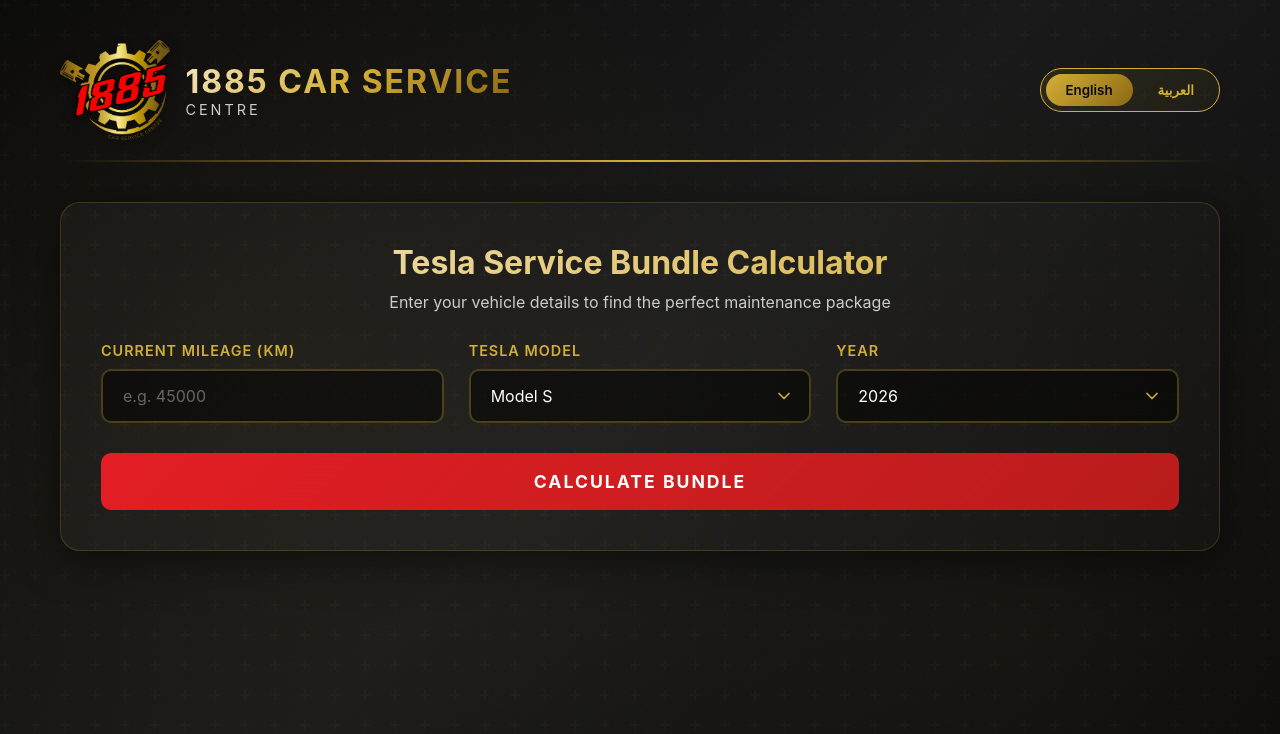
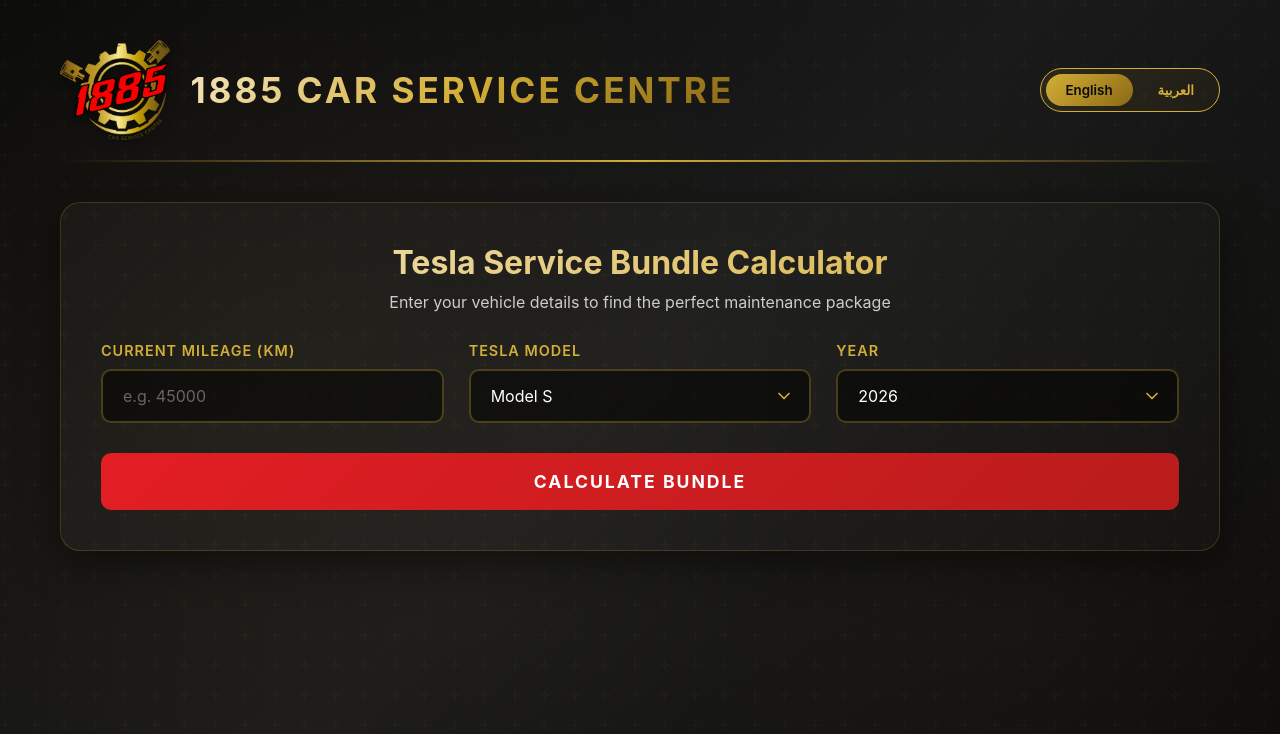
Before and after one commit to larikhalil/tesla, a plain HTML site: page index.html in a window 1280 px wide. Drawn offline with Linux system fonts and the light colour scheme.

Commit message:
index.html
fixed title

```diff
--- a/index.html
+++ b/index.html
@@ -73,7 +73,7 @@
         .logo-container {
             display: flex;
             align-items: center;
-            gap: 15px;
+            gap: 20px;
         }
 
         .logo-container img {
@@ -83,27 +83,16 @@
             object-fit: contain;
         }
 
-        .brand-text {
-            display: flex;
-            flex-direction: column;
-        }
-
         .brand-text h1 {
-            font-size: 2rem;
+            font-size: 2.2rem;
             font-weight: 700;
             background: linear-gradient(135deg, var(--gold-light) 0%, var(--gold-primary) 50%, var(--gold-dark) 100%);
             -webkit-background-clip: text;
             -webkit-text-fill-color: transparent;
             background-clip: text;
             text-transform: uppercase;
-            letter-spacing: 2px;
-        }
-
-        .brand-text span {
-            color: var(--text-gray);
-            font-size: 0.9rem;
             letter-spacing: 3px;
-            text-transform: uppercase;
+            white-space: nowrap;
         }
 
         .controls {
@@ -527,6 +516,11 @@
                 flex-direction: column;
             }
 
+            .brand-text h1 {
+                font-size: 1.5rem;
+                letter-spacing: 2px;
+            }
+
             .controls {
                 width: 100%;
                 justify-content: center;
@@ -566,8 +560,7 @@
                     1885
                 </div>
                 <div class="brand-text">
-                    <h1 data-en="1885 CAR SERVICE" data-ar="١٨٨٥ كار سيرفيس">1885 CAR SERVICE</h1>
-                    <span data-en="CENTRE" data-ar="سنتر">CENTRE</span>
+                    <h1 data-en="1885 CAR SERVICE CENTRE" data-ar="١٨٨٥ كار سيرفيس سنتر">1885 CAR SERVICE CENTRE</h1>
                 </div>
             </div>
             <div class="controls">
```
